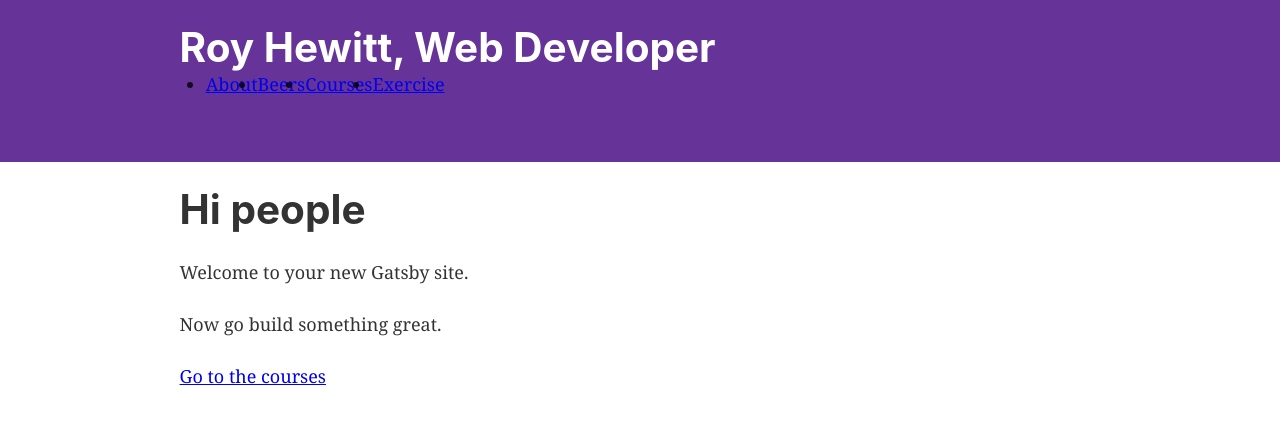
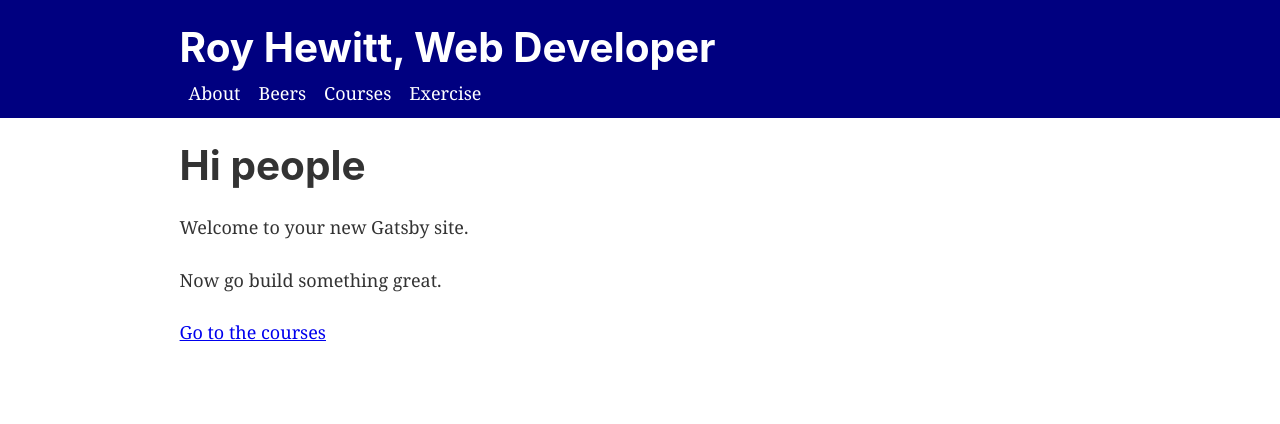
Before and after one commit to rhewitt22/website, a Gatsby site: page / in a window 1280 px wide. Built offline with nearby package versions, Linux system fonts and the light colour scheme; Gatsby itself is replaced by a stand-in of ours.

Commit message:
Update header styles

```diff
--- a/src/components/header.js
+++ b/src/components/header.js
@@ -4,15 +4,30 @@ import { Link } from 'gatsby'
 const links = ['About', 'Beers', 'Courses', 'Exercise']
 
 const generateLink = name => (
-  <li key={name.toLowerCase()} style={{}}>
-    <Link to={name.toLowerCase()}>{name}</Link>
+  <li
+    key={name.toLowerCase()}
+    style={{
+      margin: '0',
+    }}
+  >
+    <Link
+      to={name.toLowerCase()}
+      style={{
+        color: 'white',
+        display: 'block',
+        padding: '.5rem',
+        textDecoration: 'none',
+      }}
+    >
+      {name}
+    </Link>
   </li>
 )
 
 const Header = ({ siteTitle }) => (
-  <div
+  <header
     style={{
-      background: 'rebeccapurple',
+      background: 'navy',
       marginBottom: '1.45rem',
     }}
   >
@@ -20,7 +35,7 @@ const Header = ({ siteTitle }) => (
       style={{
         margin: '0 auto',
         maxWidth: 960,
-        padding: '1.45rem 1.0875rem',
+        padding: '1.45rem 1.0875rem 0',
       }}
     >
       <h1 style={{ margin: 0 }}>
@@ -38,13 +53,16 @@ const Header = ({ siteTitle }) => (
         <ul
           style={{
             display: 'flex',
+            listStyle: 'none',
+            margin: '0',
+            padding: '0',
           }}
         >
           {links.map(generateLink)}
         </ul>
       </nav>
     </div>
-  </div>
+  </header>
 )
 
 export default Header
```
